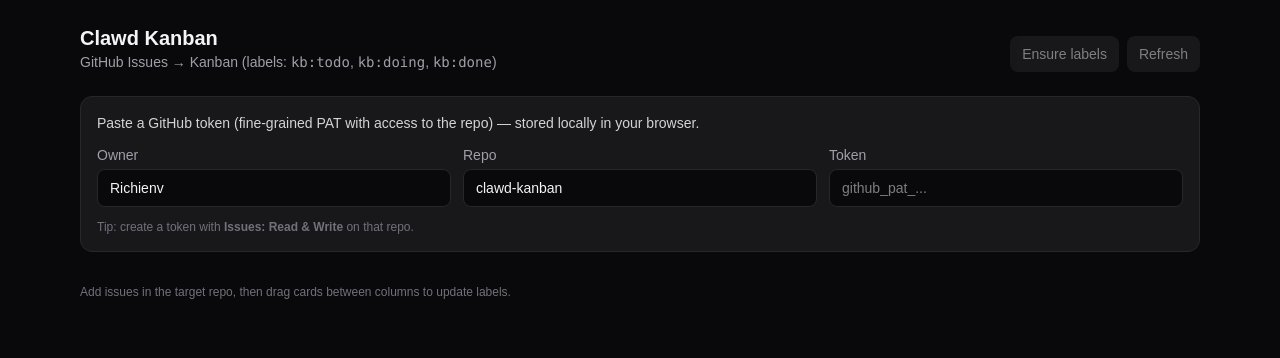
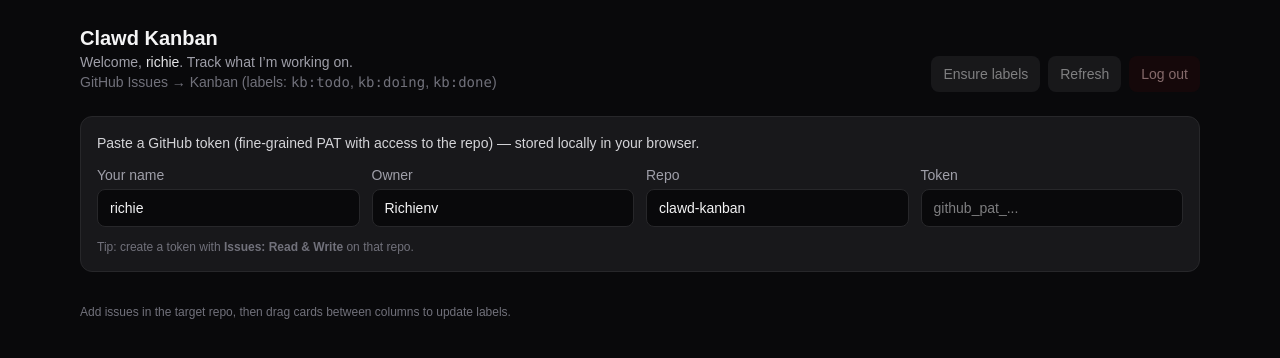
Before and after one commit to Richienv/clawd-kanban, a Next.js app: page / in a window 1280 px wide. Shown: the top 358 px of the page. Built offline with nearby package versions, Linux system fonts and the light colour scheme.

Commit message:
[AUTO] add logout + personalized welcome

```diff
--- a/src/app/page.tsx
+++ b/src/app/page.tsx
@@ -184,6 +184,7 @@
   const [token, setToken] = useState("");
   const [owner, setOwner] = useState("");
   const [repo, setRepo] = useState("");
+  const [name, setName] = useState("");
   const [loading, setLoading] = useState(false);
   const [error, setError] = useState<string | null>(null);
   const [issues, setIssues] = useState<Issue[]>([]);
@@ -192,6 +193,7 @@
     setToken(getStored("kb:token"));
     setOwner(getStored("kb:owner", "Richienv"));
     setRepo(getStored("kb:repo", "clawd-kanban"));
+    setName(getStored("kb:name", "richie"));
   }, []);
 
   const columns = useMemo(() => {
@@ -315,6 +317,15 @@
           <div>
             <div className="text-xl font-semibold">Clawd Kanban</div>
             <div className="text-sm text-zinc-400">
+              {name ? (
+                <>
+                  Welcome, <span className="text-zinc-200">{name}</span>. Track what I’m working on.
+                </>
+              ) : (
+                <>Track what I’m working on.</>
+              )}
+            </div>
+            <div className="text-sm text-zinc-500">
               GitHub Issues → Kanban (labels: <code>kb:todo</code>, <code>kb:doing</code>, <code>kb:done</code>)
             </div>
           </div>
@@ -333,6 +344,19 @@
             >
               {loading ? "Refreshing…" : "Refresh"}
             </button>
+            <button
+              className="rounded-lg bg-red-950/40 px-3 py-2 text-sm text-red-200 hover:bg-red-950/60 disabled:opacity-50"
+              onClick={() => {
+                setStored("kb:token", "");
+                setToken("");
+                setError(null);
+                setIssues([]);
+              }}
+              disabled={!token}
+              title="Clears the saved token from this browser"
+            >
+              Log out
+            </button>
           </div>
         </div>
 
@@ -341,7 +365,19 @@
             <div className="mb-3 text-sm text-zinc-300">
               Paste a GitHub token (fine-grained PAT with access to the repo) — stored locally in your browser.
             </div>
-            <div className="grid gap-3 sm:grid-cols-3">
+            <div className="grid gap-3 sm:grid-cols-4">
+              <label className="text-sm">
+                <div className="mb-1 text-zinc-400">Your name</div>
+                <input
+                  className="w-full rounded-lg border border-zinc-800 bg-zinc-950 px-3 py-2"
+                  value={name}
+                  onChange={(e) => {
+                    setName(e.target.value);
+                    setStored("kb:name", e.target.value);
+                  }}
+                  placeholder="richie"
+                />
+              </label>
               <label className="text-sm">
                 <div className="mb-1 text-zinc-400">Owner</div>
                 <input
```
